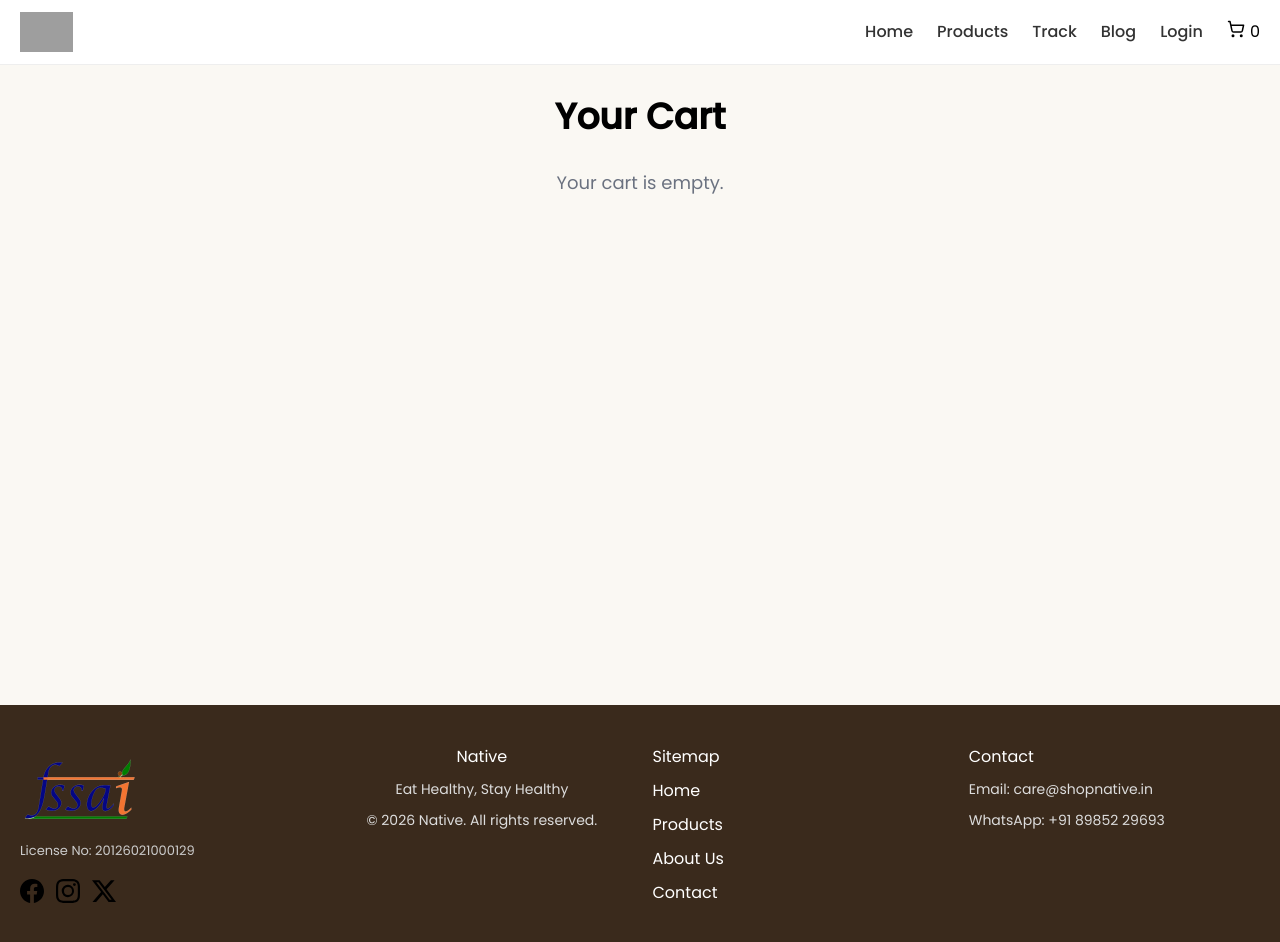
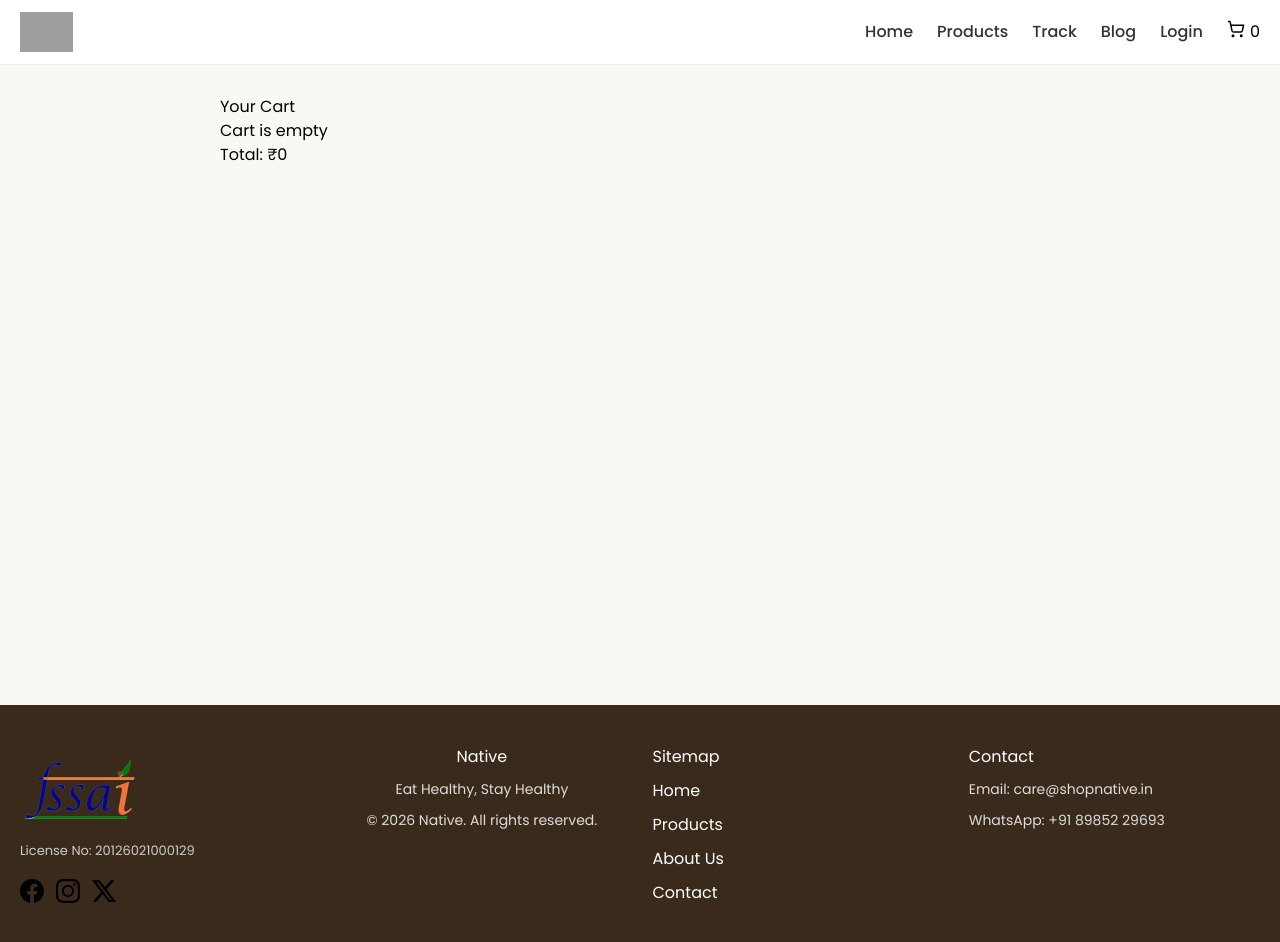
Before and after one commit to nagarajukandula55/native, a Next.js app: page /cart in a window 1280 px wide. Shown: the top 942 px of the page. Built offline with nearby package versions, Linux system fonts and the light colour scheme; grey boxes are pictures that could not be loaded.

Commit message:
Update page.js

```diff
--- a/app/cart/page.js
+++ b/app/cart/page.js
@@ -1,79 +1,67 @@
-"use client"
-export const dynamic = "force-dynamic"
+"use client";
 
-import { useCart } from "@/context/CartContext"
+import { useCart } from "@/context/CartContext";
 
 export default function CartPage() {
-  const { cart, removeFromCart, increaseQty, decreaseQty } = useCart()
-
-  const total = cart.reduce(
-    (sum, item) => sum + item.price * item.quantity,
-    0
-  )
+  const { cart, updateQty, removeFromCart, cartTotal } = useCart();
 
   return (
-    <div className="max-w-5xl mx-auto p-6 sm:p-8">
-      <h1 className="text-3xl sm:text-4xl font-bold mb-8 text-center">
-        Your Cart
-      </h1>
+    <div className="container">
+      <h1>Your Cart</h1>
 
-      {cart.length === 0 && (
-        <p className="text-center text-lg text-gray-500">
-          Your cart is empty.
-        </p>
-      )}
+      {cart.length === 0 ? (
+        <p>Cart is empty</p>
+      ) : (
+        cart.map((item) => (
+          <div key={item._id} className="row">
 
-      {cart.map(item => (
-        <div
-          key={item._id}
-          className="flex flex-col sm:flex-row items-center justify-between border-b py-4 gap-4"
-        >
-          <div className="flex items-center gap-4 w-full sm:w-auto">
-            <img
-              src={item.image}
-              alt={item.name}
-              className="w-24 h-24 object-cover rounded-lg border"
-            />
+            <img src={item.image || "/placeholder.png"} />
+
             <div>
-              <h2 className="font-semibold text-lg">{item.name}</h2>
-              <p className="text-[#c28b45] font-medium">₹{item.price}</p>
-            </div>
-          </div>
+              <h3>{item.name}</h3>
+              <p>₹{item.price}</p>
 
-          <div className="flex items-center gap-3">
-            <button
-              onClick={() => decreaseQty(item._id)}
-              className="px-3 py-1 bg-gray-200 rounded hover:bg-gray-300"
-            >
+              <div>
+                <button onClick={() => updateQty(item._id, item.qty - 1)}>
                   -
                 </button>
 
-            <span className="px-3 py-1">{item.quantity}</span>
+                <span>{item.qty}</span>
 
-            <button
-              onClick={() => increaseQty(item._id)}
-              className="px-3 py-1 bg-gray-200 rounded hover:bg-gray-300"
-            >
+                <button onClick={() => updateQty(item._id, item.qty + 1)}>
                   +
                 </button>
               </div>
 
-          <button
-            onClick={() => removeFromCart(item._id)}
-            className="text-red-600 font-medium hover:underline"
-          >
+              <button onClick={() => removeFromCart(item._id)}>
                 Remove
               </button>
             </div>
-      ))}
+          </div>
+        ))
+      )}
 
-      {cart.length > 0 && (
-        <div className="mt-8 text-right">
-          <h2 className="text-2xl sm:text-3xl font-bold text-[#3a2a1c]">
-            Total: ₹{total}
-          </h2>
+      <h2>Total: ₹{cartTotal}</h2>
+
+      <style jsx>{`
+        .container {
+          max-width: 900px;
+          margin: auto;
+          padding: 30px;
+        }
+
+        .row {
+          display: flex;
+          gap: 20px;
+          margin-bottom: 15px;
+        }
+
+        img {
+          width: 100px;
+          height: 100px;
+          object-fit: cover;
+        }
+      `}</style>
     </div>
-      )}
-    </div>
-  )
+  );
 }
```
Lines whose indentation alone changed are shown as unchanged.
